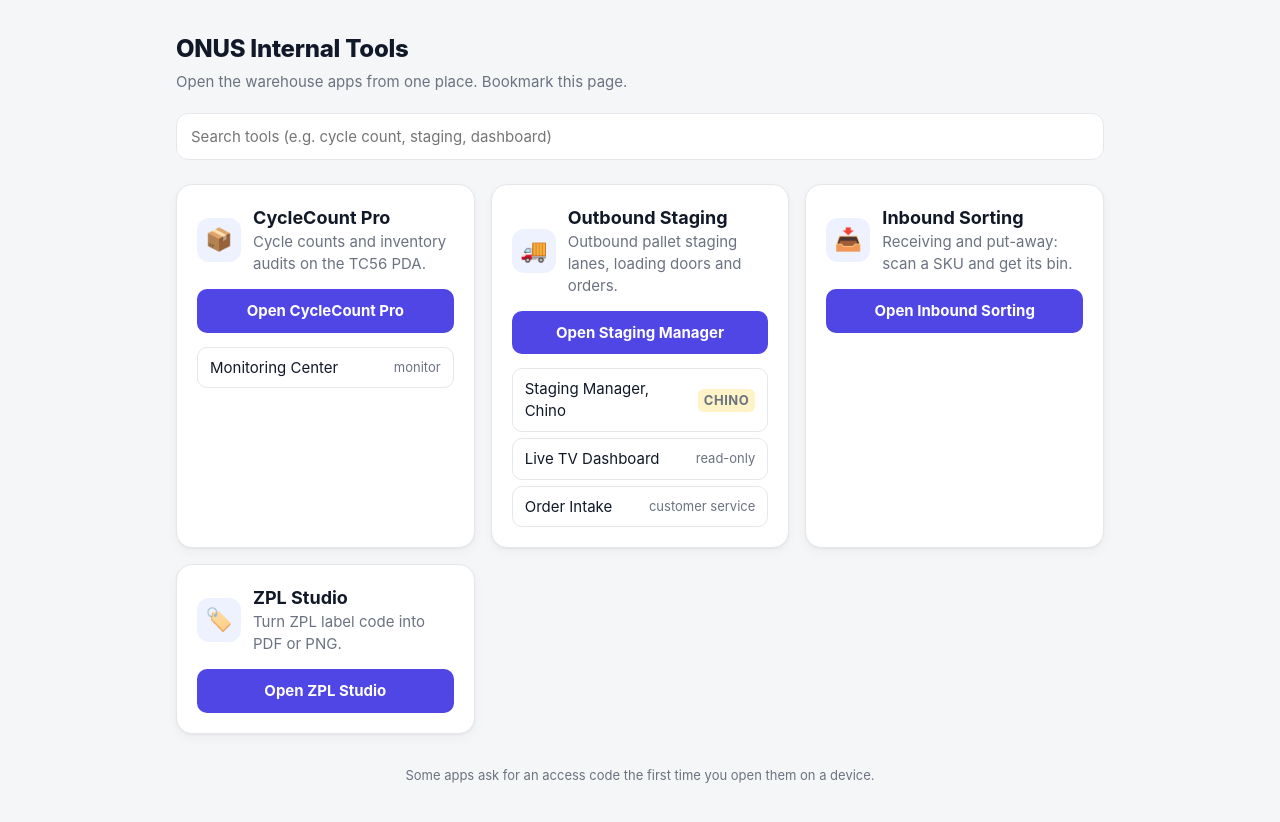
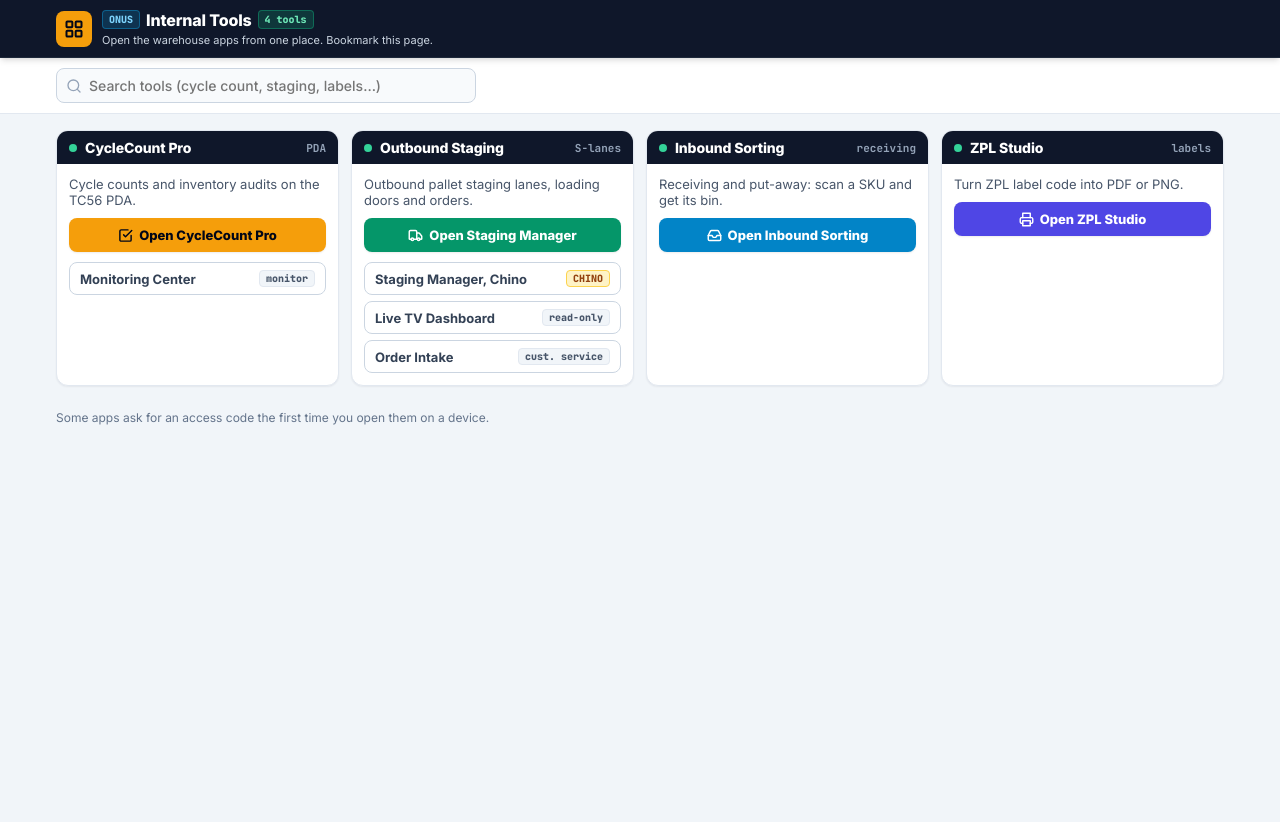
Before and after one commit to xperia888/onus-internal-page, a plain HTML site: page index.html in a window 1280 px wide. After the commit the page ends 800 px from the top, so only its background shows below. Drawn offline with Linux system fonts and the light colour scheme.

Commit message:
Restyle hub to match Outbound Staging theme
Dark slate header with amber brand tile, lane-style tool cards,
colored action buttons and JetBrains Mono tags. Links and search
are unchanged.

Co-Authored-By: Claude Opus 5.5 <noreply@anthropic.com>
Claude-Session: https://claude.ai/code/session_01TFfbAUY5f7X6Cgg2VRBgNV

```diff
--- a/index.html
+++ b/index.html
@@ -5,181 +5,227 @@
   <meta name="viewport" content="width=device-width, initial-scale=1">
   <title>ONUS Internal Tools</title>
   <meta name="description" content="One place to open ONUS warehouse tools.">
+  <link rel="preconnect" href="https://fonts.googleapis.com">
+  <link rel="preconnect" href="https://fonts.gstatic.com" crossorigin>
+  <link href="https://fonts.googleapis.com/css2?family=Inter:wght@400;500;600;700;800&family=JetBrains+Mono:wght@500;600;700;800&display=swap" rel="stylesheet">
   <style>
+    /* Colors follow Outbound Staging (Tailwind slate / amber / emerald / sky / indigo). */
     :root {
-      --bg: #f5f6f8;
-      --card: #ffffff;
-      --text: #111827;
-      --muted: #6b7280;
-      --border: #e5e7eb;
-      --accent: #4f46e5;
-      --accent-soft: #eef2ff;
-      --amber: #b45309;
-      --amber-soft: #fef3c7;
-      --shadow: 0 1px 2px rgba(0,0,0,.05), 0 4px 12px rgba(0,0,0,.04);
-    }
-    @media (prefers-color-scheme: dark) {
-      :root {
-        --bg: #0b1020;
-        --card: #131a2e;
-        --text: #e5e7eb;
-        --muted: #9ca3af;
-        --border: #232c45;
-        --accent: #818cf8;
-        --accent-soft: #1e2547;
-        --amber: #fbbf24;
-        --amber-soft: #3a2c0c;
-        --shadow: none;
-      }
+      --slate-50: #f8fafc;
+      --slate-100: #f1f5f9;
+      --slate-200: #e2e8f0;
+      --slate-300: #cbd5e1;
+      --slate-400: #94a3b8;
+      --slate-500: #64748b;
+      --slate-600: #475569;
+      --slate-700: #334155;
+      --slate-800: #1e293b;
+      --slate-900: #0f172a;
+      --slate-950: #020617;
+      --amber-400: #fbbf24;
+      --amber-500: #f59e0b;
+      --amber-50: #fffbeb;
+      --emerald-400: #34d399;
+      --emerald-500: #10b981;
+      --emerald-600: #059669;
+      --sky-300: #7dd3fc;
+      --sky-500: #0ea5e9;
+      --sky-600: #0284c7;
+      --indigo-500: #6366f1;
+      --indigo-600: #4f46e5;
+      --mono: 'JetBrains Mono', ui-monospace, SFMono-Regular, Menlo, monospace;
     }
     * { box-sizing: border-box; }
-    body {
+    html, body {
       margin: 0;
-      background: var(--bg);
-      color: var(--text);
-      font-family: Inter, system-ui, -apple-system, "Segoe UI", Roboto, sans-serif;
-      font-size: 15px;
-      line-height: 1.45;
+      font-family: 'Inter', system-ui, -apple-system, 'Segoe UI', Roboto, sans-serif;
+      background: var(--slate-100);
+      color: var(--slate-900);
+      overflow-x: hidden;
     }
-    .wrap { max-width: 960px; margin: 0 auto; padding: 32px 16px 48px; }
-    header h1 { margin: 0; font-size: 24px; font-weight: 800; letter-spacing: -0.01em; }
-    header p { margin: 4px 0 0; color: var(--muted); }
+    .mono { font-family: var(--mono); }
+
+    /* Header bar, as in Outbound Staging */
+    header {
+      background: var(--slate-900);
+      color: #fff;
+      border-bottom: 1px solid var(--slate-800);
+      box-shadow: 0 4px 6px -1px rgba(0,0,0,.1), 0 2px 4px -2px rgba(0,0,0,.1);
+      position: sticky; top: 0; z-index: 30;
+    }
+    .bar { max-width: 1200px; margin: 0 auto; padding: 10px 16px; display: flex; align-items: center; gap: 10px; }
+    .brand-tile {
+      flex: none; width: 36px; height: 36px; border-radius: 8px;
+      background: var(--amber-500); color: var(--slate-950);
+      display: grid; place-items: center;
+    }
+    .brand-tile svg { width: 20px; height: 20px; }
+    .title-row { display: flex; align-items: center; gap: 6px; flex-wrap: wrap; }
+    h1 { margin: 0; font-size: 16px; font-weight: 800; letter-spacing: -0.01em; line-height: 1; }
+    .chip {
+      font-family: var(--mono); font-size: 10px; font-weight: 800;
+      padding: 2px 6px; border-radius: 4px; border: 1px solid;
+    }
+    .chip.sky { background: rgba(14,165,233,.2); color: var(--sky-300); border-color: rgba(14,165,233,.4); }
+    .chip.emerald { background: rgba(16,185,129,.2); color: #6ee7b7; border-color: rgba(16,185,129,.4); }
+    .sub { margin-top: 4px; font-size: 11px; color: var(--slate-300); }
+
+    /* Toolbar strip under header */
+    .toolbar { background: #fff; border-bottom: 1px solid var(--slate-200); }
+    .toolbar .inner { max-width: 1200px; margin: 0 auto; padding: 10px 16px; }
+    .search-wrap { position: relative; max-width: 420px; }
+    .search-wrap svg { position: absolute; left: 10px; top: 50%; transform: translateY(-50%); width: 16px; height: 16px; color: var(--slate-400); }
     .search {
-      margin: 20px 0 24px;
-      width: 100%;
-      padding: 12px 14px;
-      border: 1px solid var(--border);
-      border-radius: 12px;
-      background: var(--card);
-      color: var(--text);
-      font: inherit;
+      width: 100%; padding: 8px 12px 8px 32px;
+      border: 1px solid var(--slate-300); border-radius: 8px;
+      background: var(--slate-50); color: var(--slate-900);
+      font: 500 14px 'Inter', system-ui, sans-serif;
     }
-    .search:focus { outline: 2px solid var(--accent); outline-offset: 1px; }
-    .grid { display: grid; gap: 16px; grid-template-columns: repeat(auto-fit, minmax(280px, 1fr)); }
+    .search:focus { outline: none; border-color: var(--amber-500); box-shadow: 0 0 0 2px rgba(245,158,11,.35); background: #fff; }
+
+    /* Tool cards, styled like staging lane cards */
+    main { max-width: 1200px; margin: 0 auto; padding: 16px; }
+    .grid { display: grid; gap: 12px; grid-template-columns: repeat(auto-fill, minmax(270px, 1fr)); }
     .tool {
-      background: var(--card);
-      border: 1px solid var(--border);
-      border-radius: 16px;
-      padding: 20px;
-      box-shadow: var(--shadow);
-      display: flex;
-      flex-direction: column;
-      gap: 14px;
+      background: #fff; border: 1px solid var(--slate-200); border-radius: 12px;
+      overflow: hidden; display: flex; flex-direction: column;
+      box-shadow: 0 1px 2px rgba(15,23,42,.06);
     }
-    .tool-head { display: flex; gap: 12px; align-items: center; }
-    .icon {
-      width: 44px; height: 44px; flex: none;
-      border-radius: 12px;
-      display: grid; place-items: center;
-      background: var(--accent-soft);
-      color: var(--accent);
-      font-size: 22px;
+    .tool-bar {
+      background: var(--slate-900); color: #fff;
+      display: flex; align-items: center; gap: 8px;
+      padding: 8px 12px;
     }
-    .tool h2 { margin: 0; font-size: 18px; }
-    .tool p { margin: 0; color: var(--muted); }
+    .dot { width: 8px; height: 8px; border-radius: 9999px; background: var(--emerald-400); flex: none; }
+    .tool-bar h2 { margin: 0; font-size: 14px; font-weight: 800; letter-spacing: -0.01em; flex: 1; }
+    .tool-bar .count { font-family: var(--mono); font-size: 11px; font-weight: 700; color: var(--slate-400); }
+    .tool-body { padding: 12px; display: flex; flex-direction: column; gap: 10px; flex: 1; }
+    .tool-body p { margin: 0; font-size: 13px; color: var(--slate-600); }
+
     a.open {
-      display: block;
-      text-align: center;
-      text-decoration: none;
-      background: var(--accent);
-      color: #fff;
-      font-weight: 700;
-      padding: 11px 14px;
-      border-radius: 10px;
+      display: inline-flex; align-items: center; justify-content: center; gap: 6px;
+      text-decoration: none; font-weight: 800; font-size: 13px;
+      padding: 9px 12px; border-radius: 8px;
+      box-shadow: 0 1px 2px rgba(0,0,0,.08);
+      transition: filter .15s;
     }
     a.open:hover { filter: brightness(1.08); }
+    a.open svg { width: 15px; height: 15px; }
+    .amber   { background: var(--amber-500);   color: var(--slate-950); }
+    .emerald { background: var(--emerald-600); color: #fff; }
+    .sky     { background: var(--sky-600);     color: #fff; }
+    .indigo  { background: var(--indigo-600);  color: #fff; }
+
     ul.links { list-style: none; margin: 0; padding: 0; display: flex; flex-direction: column; gap: 6px; }
     ul.links a {
-      display: flex; justify-content: space-between; gap: 8px;
-      text-decoration: none; color: var(--text);
-      padding: 9px 12px;
-      border: 1px solid var(--border);
-      border-radius: 10px;
+      display: flex; justify-content: space-between; align-items: center; gap: 8px;
+      text-decoration: none; color: var(--slate-700);
+      font-size: 13px; font-weight: 700;
+      padding: 7px 10px;
+      background: #fff; border: 1px solid var(--slate-300); border-radius: 8px;
     }
-    ul.links a:hover { border-color: var(--accent); color: var(--accent); }
-    ul.links a span { color: var(--muted); font-size: 13px; align-self: center; white-space: nowrap; }
+    ul.links a:hover { background: var(--amber-50); border-color: var(--amber-500); }
     .tag {
-      font-size: 11px; font-weight: 700; text-transform: uppercase; letter-spacing: .04em;
-      padding: 2px 6px; border-radius: 6px;
-      background: var(--amber-soft); color: var(--amber);
+      font-family: var(--mono); font-size: 10px; font-weight: 800; white-space: nowrap;
+      padding: 1px 6px; border-radius: 4px;
+      background: var(--slate-100); color: var(--slate-600); border: 1px solid var(--slate-200);
     }
-    .empty { display: none; color: var(--muted); text-align: center; padding: 24px; }
-    footer { margin-top: 32px; color: var(--muted); font-size: 13px; text-align: center; }
+    .tag.chino { background: #fef3c7; color: #92400e; border-color: #fcd34d; }
+
+    .empty { display: none; color: var(--slate-500); text-align: center; padding: 24px; font-weight: 600; }
+    footer { max-width: 1200px; margin: 8px auto 32px; padding: 0 16px; color: var(--slate-500); font-size: 12px; }
   </style>
 </head>
 <body>
-  <div class="wrap">
-    <header>
-      <h1>ONUS Internal Tools</h1>
-      <p>Open the warehouse apps from one place. Bookmark this page.</p>
-    </header>
+  <header>
+    <div class="bar">
+      <div class="brand-tile" aria-hidden="true">
+        <!-- layout-grid icon -->
+        <svg viewBox="0 0 24 24" fill="none" stroke="currentColor" stroke-width="2.4" stroke-linecap="round" stroke-linejoin="round"><rect x="3" y="3" width="7" height="7" rx="1"/><rect x="14" y="3" width="7" height="7" rx="1"/><rect x="14" y="14" width="7" height="7" rx="1"/><rect x="3" y="14" width="7" height="7" rx="1"/></svg>
+      </div>
+      <div>
+        <div class="title-row">
+          <span class="chip sky">ONUS</span>
+          <h1>Internal Tools</h1>
+          <span class="chip emerald" id="tool-count">4 tools</span>
+        </div>
+        <div class="sub">Open the warehouse apps from one place. Bookmark this page.</div>
+      </div>
+    </div>
+  </header>
 
-    <input class="search" id="search" type="search" placeholder="Search tools (e.g. cycle count, staging, dashboard)" aria-label="Search tools">
+  <div class="toolbar">
+    <div class="inner">
+      <div class="search-wrap">
+        <svg viewBox="0 0 24 24" fill="none" stroke="currentColor" stroke-width="2" stroke-linecap="round" stroke-linejoin="round" aria-hidden="true"><circle cx="11" cy="11" r="8"/><path d="m21 21-4.3-4.3"/></svg>
+        <input class="search" id="search" type="search" placeholder="Search tools (cycle count, staging, labels…)" aria-label="Search tools">
+      </div>
+    </div>
+  </div>
 
-    <main class="grid" id="tools">
-      <!-- To add a tool, copy one <section class="tool"> block and change its text and links. -->
+  <main>
+    <div class="grid" id="tools">
+      <!-- To add a tool, copy one <section class="tool"> block and change its text, links and button color (amber, emerald, sky or indigo). -->
 
       <section class="tool" data-keywords="cyclecount cycle count inventory audit pda tc56 monitor">
-        <div class="tool-head">
-          <div class="icon" aria-hidden="true">📦</div>
-          <div>
-            <h2>CycleCount Pro</h2>
-            <p>Cycle counts and inventory audits on the TC56 PDA.</p>
-          </div>
+        <div class="tool-bar"><span class="dot"></span><h2>CycleCount Pro</h2><span class="count">PDA</span></div>
+        <div class="tool-body">
+          <p>Cycle counts and inventory audits on the TC56 PDA.</p>
+          <a class="open amber" href="https://xperia888.github.io/CycleCountPro/" target="_blank" rel="noopener">
+            <svg viewBox="0 0 24 24" fill="none" stroke="currentColor" stroke-width="2.3" stroke-linecap="round" stroke-linejoin="round" aria-hidden="true"><path d="M9 11l3 3L22 4"/><path d="M21 12v7a2 2 0 0 1-2 2H5a2 2 0 0 1-2-2V5a2 2 0 0 1 2-2h11"/></svg>
+            Open CycleCount Pro</a>
+          <ul class="links">
+            <li><a href="https://xperia888.github.io/CycleCountPro/monitor.html" target="_blank" rel="noopener">Monitoring Center <span class="tag">monitor</span></a></li>
+          </ul>
         </div>
-        <a class="open" href="https://xperia888.github.io/CycleCountPro/" target="_blank" rel="noopener">Open CycleCount Pro</a>
-        <ul class="links">
-          <li><a href="https://xperia888.github.io/CycleCountPro/monitor.html" target="_blank" rel="noopener">Monitoring Center <span>monitor</span></a></li>
-        </ul>
       </section>
 
       <section class="tool" data-keywords="outbound staging pallet lanes slp board dashboard tv intake orders chino ont">
-        <div class="tool-head">
-          <div class="icon" aria-hidden="true">🚚</div>
-          <div>
-            <h2>Outbound Staging</h2>
-            <p>Outbound pallet staging lanes, loading doors and orders.</p>
-          </div>
+        <div class="tool-bar"><span class="dot"></span><h2>Outbound Staging</h2><span class="count">S-lanes</span></div>
+        <div class="tool-body">
+          <p>Outbound pallet staging lanes, loading doors and orders.</p>
+          <a class="open emerald" href="https://xperia888.github.io/outbound-stage-manager/" target="_blank" rel="noopener">
+            <svg viewBox="0 0 24 24" fill="none" stroke="currentColor" stroke-width="2.3" stroke-linecap="round" stroke-linejoin="round" aria-hidden="true"><path d="M14 18V6a2 2 0 0 0-2-2H4a2 2 0 0 0-2 2v11a1 1 0 0 0 1 1h2"/><path d="M15 18H9"/><path d="M19 18h2a1 1 0 0 0 1-1v-3.65a1 1 0 0 0-.22-.62l-3.48-4.35A1 1 0 0 0 17.52 8H14"/><circle cx="17" cy="18" r="2"/><circle cx="7" cy="18" r="2"/></svg>
+            Open Staging Manager</a>
+          <ul class="links">
+            <li><a href="https://xperia888.github.io/outbound-stage-manager/?wh=CHINO" target="_blank" rel="noopener">Staging Manager, Chino <span class="tag chino">CHINO</span></a></li>
+            <li><a href="https://xperia888.github.io/outbound-stage-manager/dashboard.html" target="_blank" rel="noopener">Live TV Dashboard <span class="tag">read-only</span></a></li>
+            <li><a href="https://xperia888.github.io/outbound-stage-manager/intake.html" target="_blank" rel="noopener">Order Intake <span class="tag">cust. service</span></a></li>
+          </ul>
         </div>
-        <a class="open" href="https://xperia888.github.io/outbound-stage-manager/" target="_blank" rel="noopener">Open Staging Manager</a>
-        <ul class="links">
-          <li><a href="https://xperia888.github.io/outbound-stage-manager/?wh=CHINO" target="_blank" rel="noopener">Staging Manager, Chino <span class="tag">Chino</span></a></li>
-          <li><a href="https://xperia888.github.io/outbound-stage-manager/dashboard.html" target="_blank" rel="noopener">Live TV Dashboard <span>read-only</span></a></li>
-          <li><a href="https://xperia888.github.io/outbound-stage-manager/intake.html" target="_blank" rel="noopener">Order Intake <span>customer service</span></a></li>
-        </ul>
       </section>
+
       <section class="tool" data-keywords="inbound sorting receiving put-away putaway bin sku scan">
-        <div class="tool-head">
-          <div class="icon" aria-hidden="true">📥</div>
-          <div>
-            <h2>Inbound Sorting</h2>
-            <p>Receiving and put-away: scan a SKU and get its bin.</p>
-          </div>
+        <div class="tool-bar"><span class="dot"></span><h2>Inbound Sorting</h2><span class="count">receiving</span></div>
+        <div class="tool-body">
+          <p>Receiving and put-away: scan a SKU and get its bin.</p>
+          <a class="open sky" href="https://xperia888.github.io/inbound-sorting-tool/" target="_blank" rel="noopener">
+            <svg viewBox="0 0 24 24" fill="none" stroke="currentColor" stroke-width="2.3" stroke-linecap="round" stroke-linejoin="round" aria-hidden="true"><path d="M22 12h-6l-2 3h-4l-2-3H2"/><path d="M5.45 5.11 2 12v6a2 2 0 0 0 2 2h16a2 2 0 0 0 2-2v-6l-3.45-6.89A2 2 0 0 0 16.76 4H7.24a2 2 0 0 0-1.79 1.11z"/></svg>
+            Open Inbound Sorting</a>
         </div>
-        <a class="open" href="https://xperia888.github.io/inbound-sorting-tool/" target="_blank" rel="noopener">Open Inbound Sorting</a>
       </section>
 
       <section class="tool" data-keywords="zpl studio label labels printer zebra pdf png convert">
-        <div class="tool-head">
-          <div class="icon" aria-hidden="true">🏷️</div>
-          <div>
-            <h2>ZPL Studio</h2>
-            <p>Turn ZPL label code into PDF or PNG.</p>
-          </div>
+        <div class="tool-bar"><span class="dot"></span><h2>ZPL Studio</h2><span class="count">labels</span></div>
+        <div class="tool-body">
+          <p>Turn ZPL label code into PDF or PNG.</p>
+          <a class="open indigo" href="https://xperia888.github.io/ZPL-studio/" target="_blank" rel="noopener">
+            <svg viewBox="0 0 24 24" fill="none" stroke="currentColor" stroke-width="2.3" stroke-linecap="round" stroke-linejoin="round" aria-hidden="true"><path d="M6 9V2h12v7"/><path d="M6 18H4a2 2 0 0 1-2-2v-5a2 2 0 0 1 2-2h16a2 2 0 0 1 2 2v5a2 2 0 0 1-2 2h-2"/><rect x="6" y="14" width="12" height="8"/></svg>
+            Open ZPL Studio</a>
         </div>
-        <a class="open" href="https://xperia888.github.io/ZPL-studio/" target="_blank" rel="noopener">Open ZPL Studio</a>
       </section>
-    </main>
+    </div>
 
     <p class="empty" id="empty">No tools match your search.</p>
+  </main>
 
-    <footer>Some apps ask for an access code the first time you open them on a device.</footer>
-  </div>
+  <footer>Some apps ask for an access code the first time you open them on a device.</footer>
 
   <script>
     const search = document.getElementById('search');
     const tools = Array.from(document.querySelectorAll('.tool'));
     const empty = document.getElementById('empty');
+    document.getElementById('tool-count').textContent = tools.length + ' tools';
     search.addEventListener('input', () => {
       const q = search.value.trim().toLowerCase();
       let shown = 0;
```
